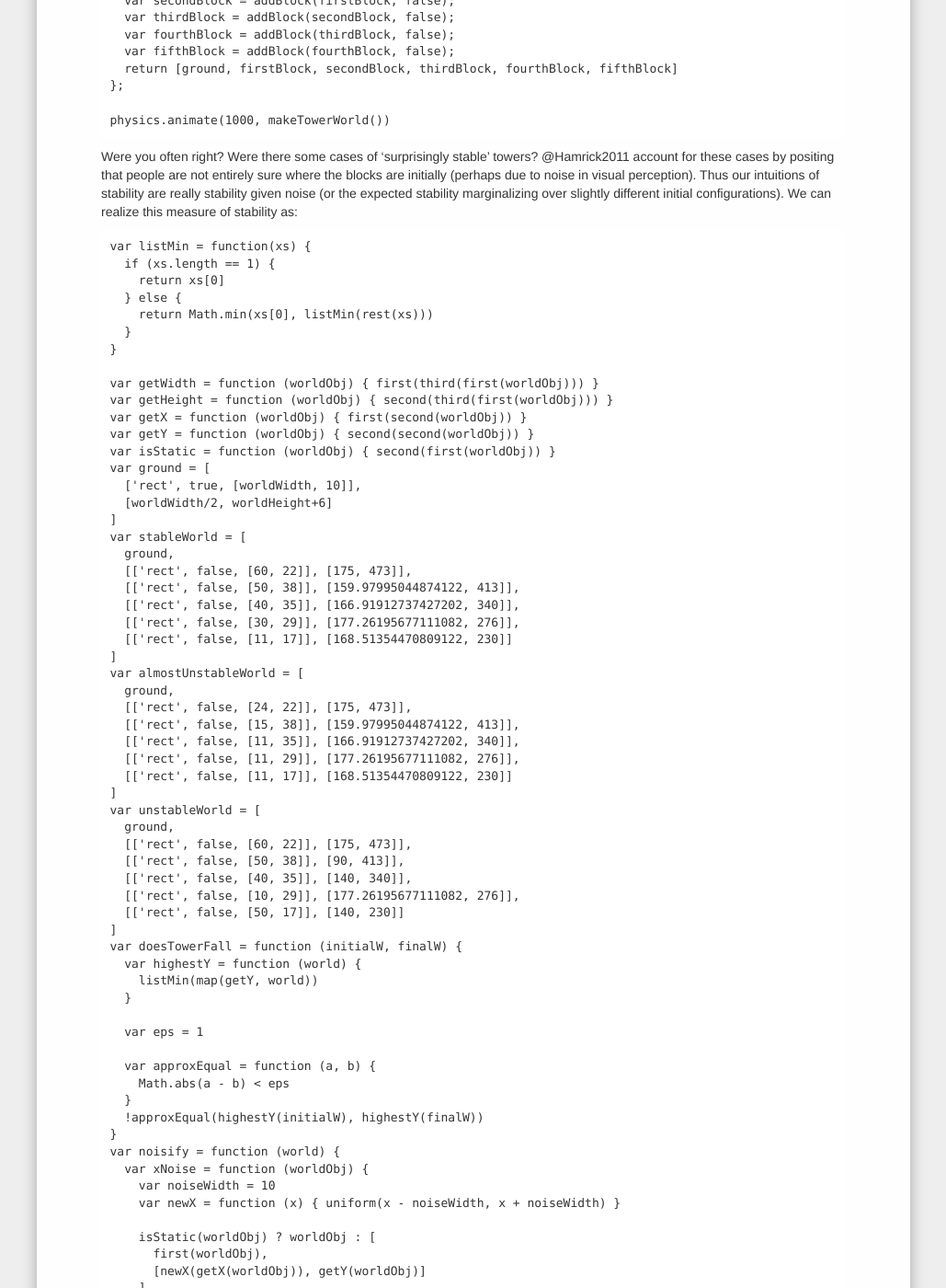
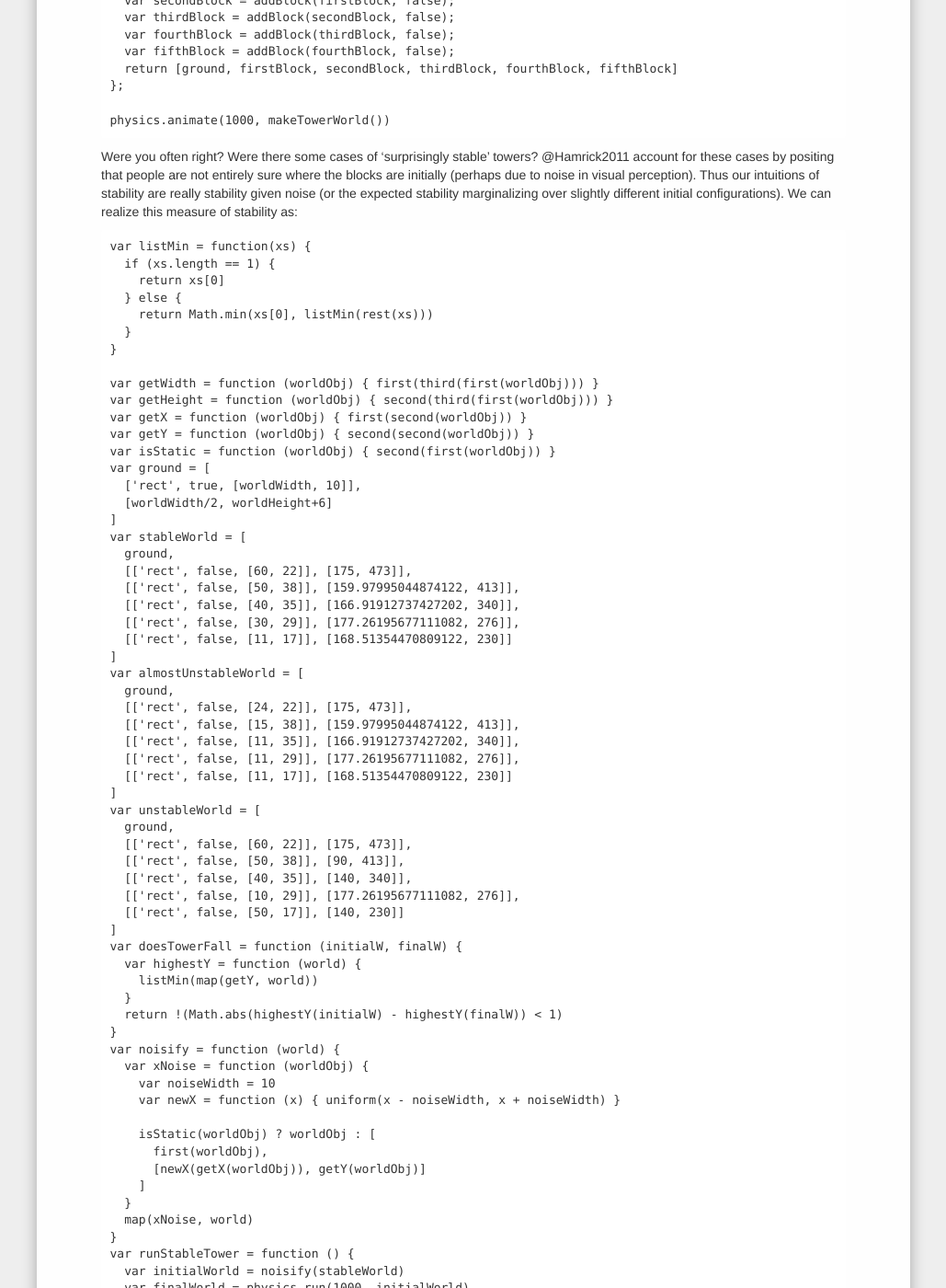
Before and after one commit to probmods/probmods2, a Jekyll site: the page built from chapters/02-generative-models.md, in a window 1280 px wide and 1400 px high, scrolled down 9842 px. Shown: the whole window at 92% size, without its empty margins (125-1154 px from the left). Built offline with Jekyll 4.4.1, drawn with Linux system fonts in a browser that asks for light colours; nearby versions of some CDN libraries; library files that are not in the unit come from our copies; a script that is not in the unit is left out; some of the changed text lies outside the part shown.

Commit message:
Condense doesTowerFall

```diff
--- a/chapters/02-generative-models.md
+++ b/chapters/02-generative-models.md
@@ -570,13 +570,7 @@
   var highestY = function (world) {
     listMin(map(getY, world))
   }
-
-  var eps = 1
-
-  var approxEqual = function (a, b) {
-    Math.abs(a - b) < eps
-  }
-  !approxEqual(highestY(initialW), highestY(finalW))
+  return !(Math.abs(highestY(initialW) - highestY(finalW)) < 1)
 }
 var noisify = function (world) {
   var xNoise = function (worldObj) {
```
